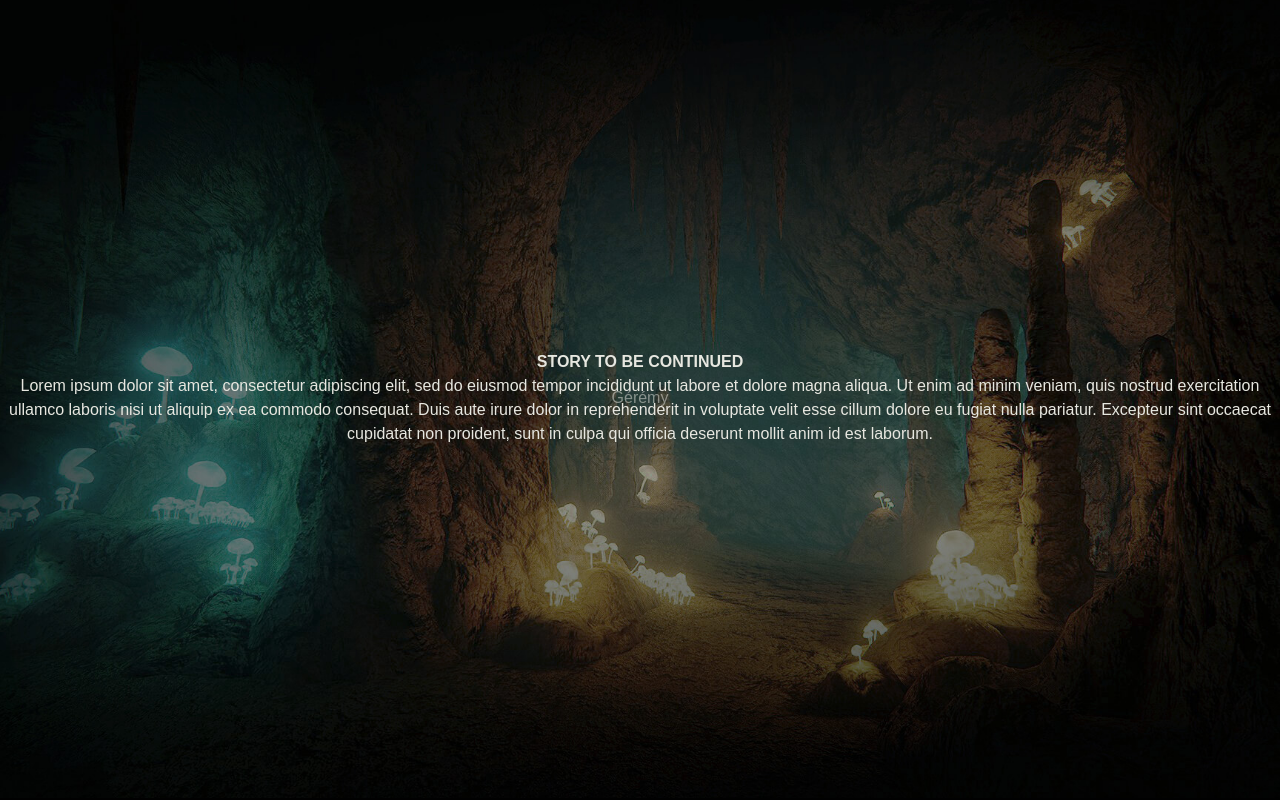
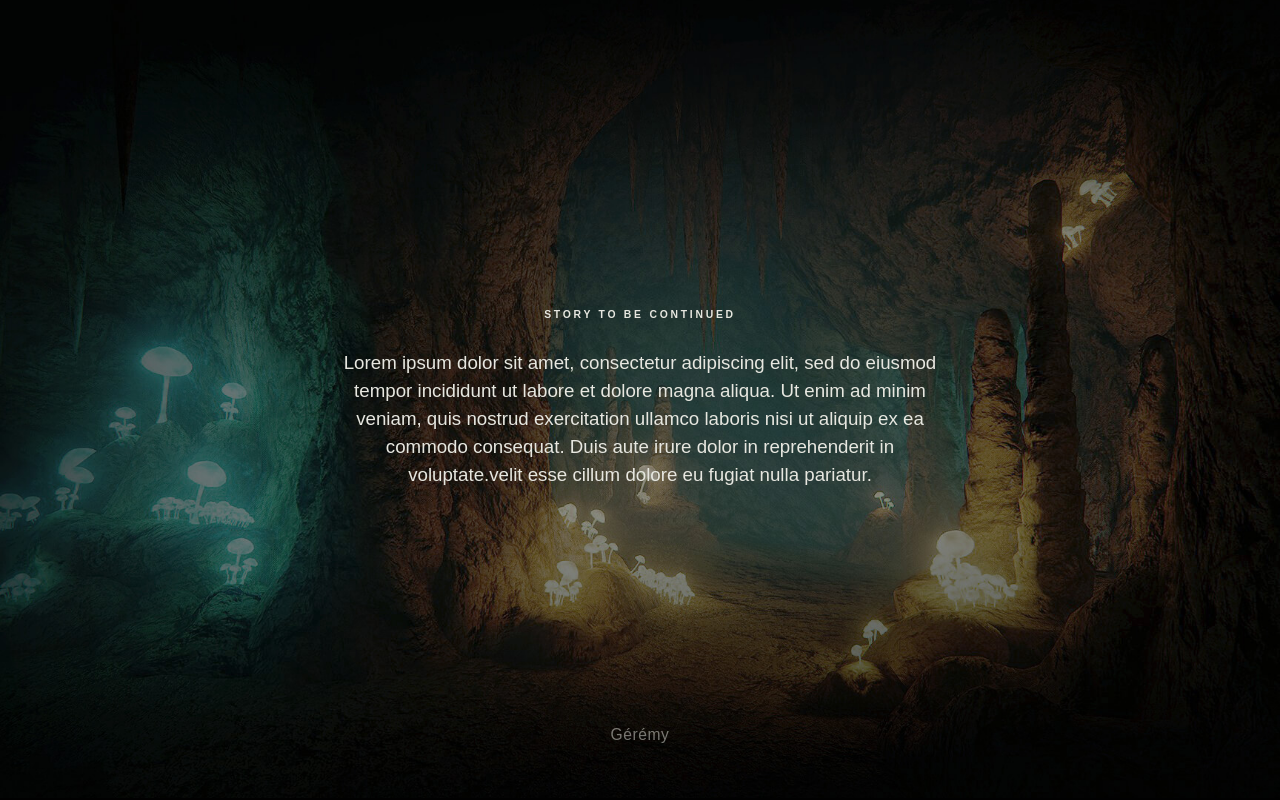
Before and after one commit to GeremyColley/MY-FOREST, a React (Create React App) app: page / in a window 1280 px wide. Shown: the part 800-1600 px from the top of the page. Built offline with nearby package versions, Linux system fonts and the light colour scheme.

Commit message:
Correction de bug

```diff
--- a/src/App.js
+++ b/src/App.js
@@ -1,8 +1,9 @@
 import { useEffect } from 'react';
 import layerBaseImage from './img/layer-base.png';
-import layerMidImage from './img/layer-middle.png';
+import layerMiddleImage from './img/layer-middle.png';
 import layerFrontImage from './img/layer-front.png';
 import dungeonImage from './img/dungeon.jpg';
+import './index.css';
 
 function App() {
 
@@ -24,19 +25,16 @@
                   <div className="title">Dark forest</div>
                 </div>
                 <div className="img-layer layer-base" style={{ backgroundImage : `url(${layerBaseImage})`}}></div>
-                <div className="img-layer layer-mid" style={{ backgroundImage : `url(${layerMidImage})`}}></div>
+                <div className="img-layer layer-mid" style={{ backgroundImage : `url(${layerMiddleImage})`}}></div>
                 <div className="img-layer layer-front" style={{ backgroundImage : `url(${layerFrontImage})`}}></div>
-
               </div>
           </header>
           <article className="article-main" style={{backgroundImage: `url(${dungeonImage})`}}>
             <div className="m-article-content">
               <h2 className="m-header">Story to be continued</h2>
-              <p className="m-paragraph">Lorem ipsum dolor sit amet, consectetur adipiscing elit, sed do eiusmod tempor incididunt ut labore et dolore magna aliqua. Ut enim ad minim veniam, quis nostrud exercitation ullamco laboris nisi ut aliquip ex ea commodo consequat. Duis aute irure dolor in reprehenderit in voluptate velit esse cillum dolore eu fugiat nulla pariatur. Excepteur sint occaecat cupidatat non proident, sunt in culpa qui officia deserunt mollit anim id est laborum.</p>
+              <p className="m-paragraph">Lorem ipsum dolor sit amet, consectetur adipiscing elit, sed do eiusmod tempor incididunt ut labore et dolore magna aliqua. Ut enim ad minim veniam, quis nostrud exercitation ullamco laboris nisi ut aliquip ex ea commodo consequat. Duis aute irure dolor in reprehenderit in voluptate.velit esse cillum dolore eu fugiat nulla pariatur.</p>
             </div>
-            <div className="copy">
-              Gérémy
-            </div>
+            <div className="copy">Gérémy</div>
           </article>
         </div>
       </div>
@@ -45,3 +43,10 @@
 }
 
 export default App;
+
+
+/*
+Excepteur sint occaecat cupidatat non proident, sunt in culpa qui officia deserunt mollit anim id est laborum.
+
+19,20
+*/
--- a/src/index.css
+++ b/src/index.css
@@ -4,7 +4,7 @@
   box-sizing: border-box;
 }
 :root {
-  --index: calc(1vw+1vh);
+  --index: calc(1vw + 1vh);
   --text: #e7e7e0;
   --transition: transform 0.75s cubic-bezier(0.075, 0.5, 0, 1);
 }
@@ -19,8 +19,8 @@
   background-color: #010101;
   font-family: "Poppins", sans-serif;
   line-height: 1.5;
+}
 
-}
 .header-main {
   position: relative;
 }
@@ -35,7 +35,7 @@
   background-size: cover;
   background-repeat: no-repeat;
   background-position: center;
-  bottom: calc(var(--index) *  -4.5);
+  bottom: calc(var(--index) * -4.5);
 }
 
 .layers {
@@ -51,28 +51,29 @@
 
 .layer-head {
   z-index: 1;
-  transform: translate3d(0, calc(var(--scrollTop)/2), 0);
+  transform: translate3d(0, calc(var(--scrollTop) / 2), 0);
   transition: var(--transition);
   will-change: transform;
   text-transform: uppercase;
   font-weight: 900;
   color: var(--text);
   text-shadow: 0 0 20px #ba9827;
-
 }
+/* ok */
 
 .caption {
-  transform: translate3d(0, calc(var(--scrollTop)/2), 0);
-  font-size: calc(var(--index) / 1.17 );
-  letter-spacing: calc(var(--index) / 3.5 );
+  transform: translate3d(0, calc(var(--scrollTop) / 2), 0);
+  font-size: calc(var(--index) / 1.17);
+  letter-spacing: calc(var(--index) / 3.5);
   margin-top: calc(var(--index) * -0.75);
 }
+/* ok */
 
 .title {
   font-size: calc(var(--index) * 2.75);
   letter-spacing: calc(var(--index) / 2.5);
 }
-
+/* ok */
 
 .img-layer {
   height: 100%;
@@ -86,16 +87,16 @@
 }
 
 .layer-base {
-  transform: translate3d(0,calc(var(--scrollTop)/1.6),0);
+  transform: translate3d(0,calc(var(--scrollTop) / 1.6), 0);
   z-index: 0;
 }
 
 .layer-mid {
-  transform: translate3d(0,calc(var(--scrollTop)/1.6),0);
+  transform: translate3d(0,calc(var(--scrollTop) / 1.6) , 0);
 }
 
 .layer-front {
-  transform: translate3d(0,calc(var(--scrollTop)/1.6),0);
+  transform: translate3d(0,calc(var(--scrollTop) / 1.6) , 0);
 }
 
 .article-main {
@@ -115,20 +116,16 @@
 
 .m-article-content {
 
-
 }
 
 .m-header {
   text-transform: uppercase;
-  font-size: calc(var(--index) / 2.5 );
+  font-size: calc(var(--index) / 2 );
   letter-spacing: calc(var(--index) / 7.6);
   transform: var(--mainarticle-transform);
   transition: var(--transition);
   will-change: transform;
-
 }
-
-
 
 .m-paragraph {
   max-width: calc(var(--index) * 30 );
@@ -137,6 +134,8 @@
   transform: var(--mainarticle-transform);
   transition: var(--transition);
   will-change: transform;
+ /* color: red; */
+
 }
 
 .content {
@@ -147,7 +146,7 @@
   position: absolute;
   bottom: calc(var(--index) * 2.5);
   opacity: 0.5;
-  font-size: calc(var(--index) * 0.75 );
+  font-size: calc(var(--index) * 0.75);
   letter-spacing: calc(var(--index) / 37.6);
 
 }
```
